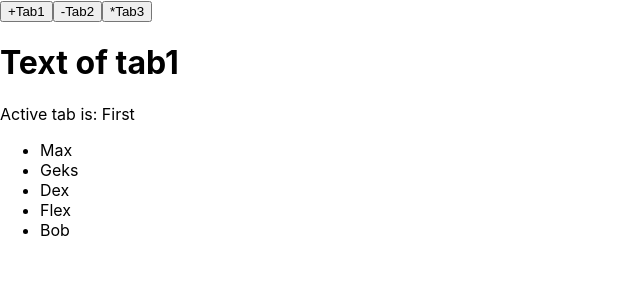
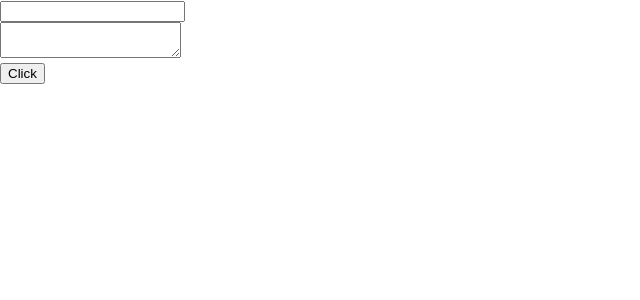
Before and after one commit to STiGMABY/webdev-react-redux, a React (Create React App) app: page / in a window 1280 px wide. Shown: the top 300 px of the page, without its empty margins (0-640 px from the left). Built offline with nearby package versions, Linux system fonts and the light colour scheme.

Commit message:
#10 is done, forms

```diff
--- /dev/null
+++ b/src/Examples/10_form/Lesson_10.js
@@ -0,0 +1,62 @@
+import React, {Component, Fragment} from "react";
+
+export class Lesson_10 extends Component {
+    state = {
+        inputText: '',
+        textAreaText: '',
+        showData: {
+            name: '',
+            text: ''
+        }
+    }
+    // inputChangeHandler = (e) => {
+    //    //debugger
+    //     this.setState({
+    //         inputText: e.target.value
+    //     })
+    // }
+    inputChangeHandler = ( {target: {value} }) => {
+        //debugger
+        this.setState({
+            inputText: value
+        })
+    }
+    textAreaChangeHandler = ( {target: {value} }) => {
+        this.setState({
+            textAreaText: value
+        })
+    }
+    onButtonClick = (e) => {
+        e.preventDefault()
+        const {inputText, textAreaText} = this.state
+        this.setState({
+            inputText: '',
+            textAreaText: '',
+            showData: {
+                name: inputText,
+                text: textAreaText
+            }
+        })
+        console.log(this.state)
+    }
+
+    render() {
+        const {inputText, textAreaText, showData} = this.state
+        const {name, text} = showData
+
+        return (
+            <Fragment>
+                <form>
+                    <input type={'text'} value={inputText} onChange={this.inputChangeHandler}/><br/>
+                    <textarea value={textAreaText} onChange={this.textAreaChangeHandler}/><br/>
+                    <button onClick={this.onButtonClick}>Click</button>
+                </form>
+
+                <h2>{name}</h2>
+                <h2>{text}</h2>
+                {/*<span>{this.state.showData.name}</span>*/}
+                {/*<span>{this.state.showData.text}</span>*/}
+            </Fragment>
+        )
+    }
+}
--- a/src/index.js
+++ b/src/index.js
@@ -9,13 +9,14 @@ import {Lesson_04} from "./Examples/04_props/Lesson_04";
 import {Lesson_06} from "./Examples/06_events/Lesson_06";
 import {Lesson_07} from "./Examples/07_conditional_rendering/Lesson_07";
 import {Lesson_08} from "./Examples/08_list_and_keys/Lesson_08";
+import {Lesson_10} from "./Examples/10_form/Lesson_10";
 
 React.cloneElement('div', null, 'Just div')
 React.cloneElement('input', {className: 'justInput'})
 
 ReactDOM.render(
   <React.StrictMode>
-    <Lesson_08 />
+    <Lesson_10 />
   </React.StrictMode>,
   document.getElementById('root')
 );
```
